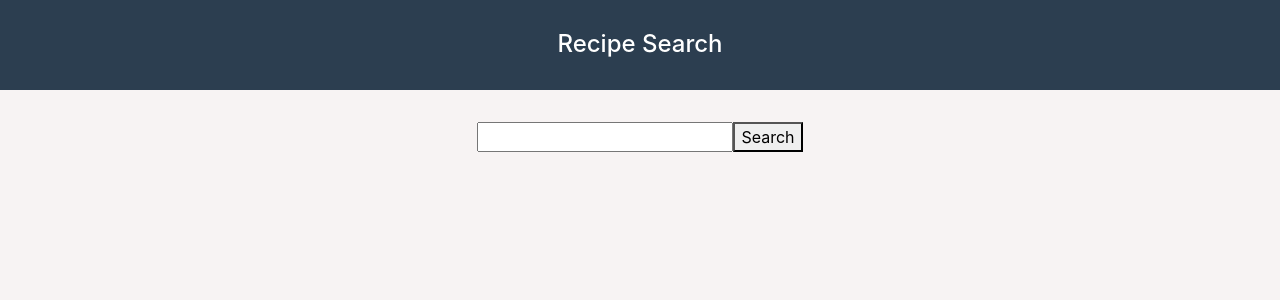
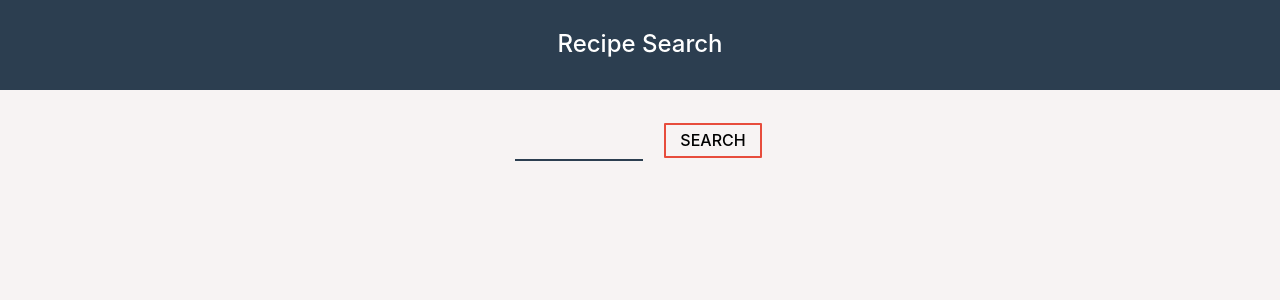
Before and after one commit to shauryakapoor/recipe-search, a React (Create React App) app: page / in a window 1280 px wide. Shown: the top 300 px of the page. Built offline with nearby package versions, Linux system fonts and the light colour scheme.

Commit message:
Added styling for the form which changes the look of the style bar

```diff
--- a/src/components/Form.js
+++ b/src/components/Form.js
@@ -4,9 +4,9 @@
 //this keyword only works in class based components
 //so we simply pass an argument
 const Form = props => (
-    <form onSubmit={props.getRecipe}>
-        <input type="text" name="recipeName"/>
-        <button>Search</button>
+    <form onSubmit={props.getRecipe} style= {{ marginBottom:"2rem" }}>
+        <input className="form__input" type="text" name="recipeName"/>
+        <button className="form__button">Search</button>
     </form>
 );
 
```
